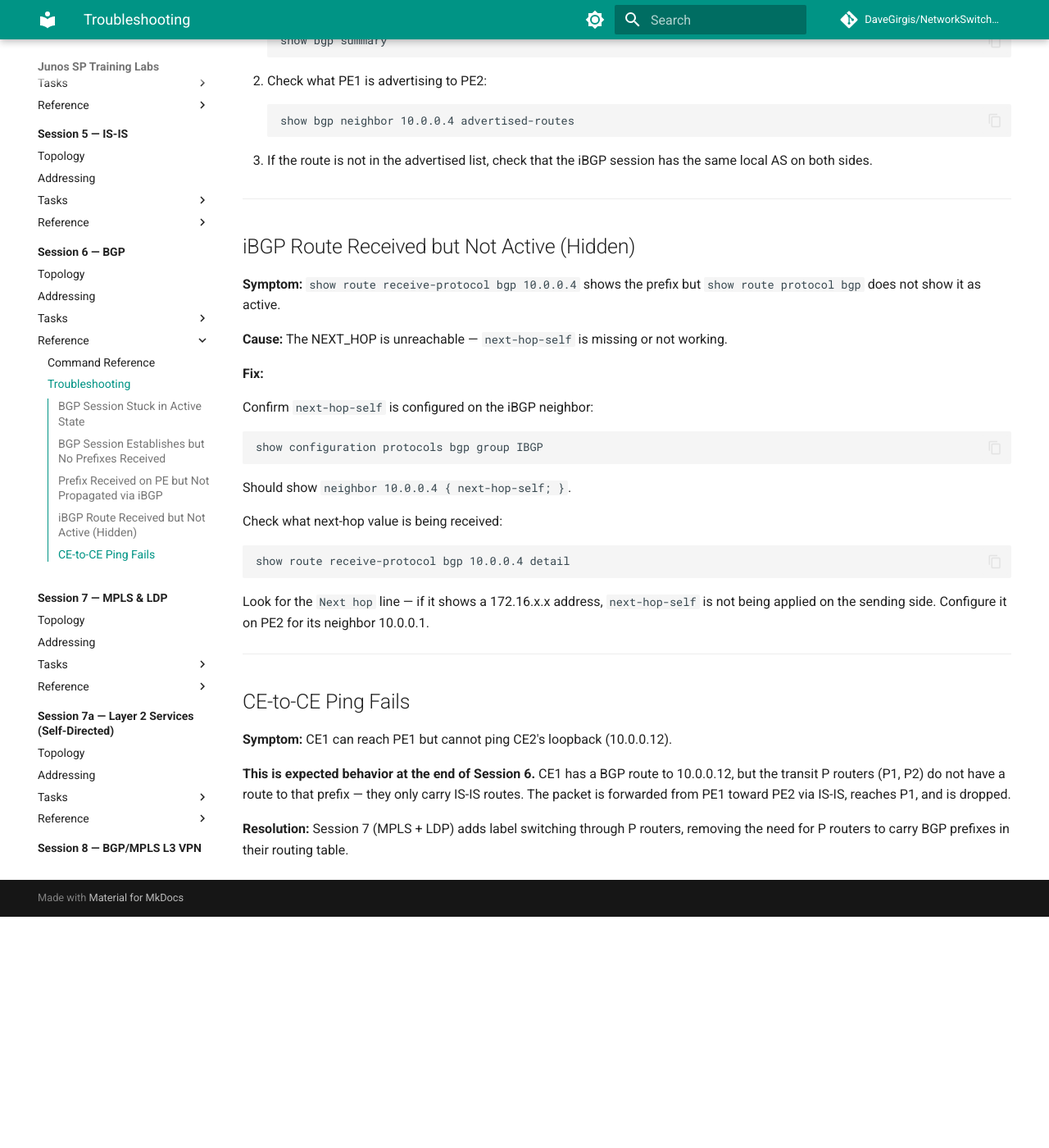
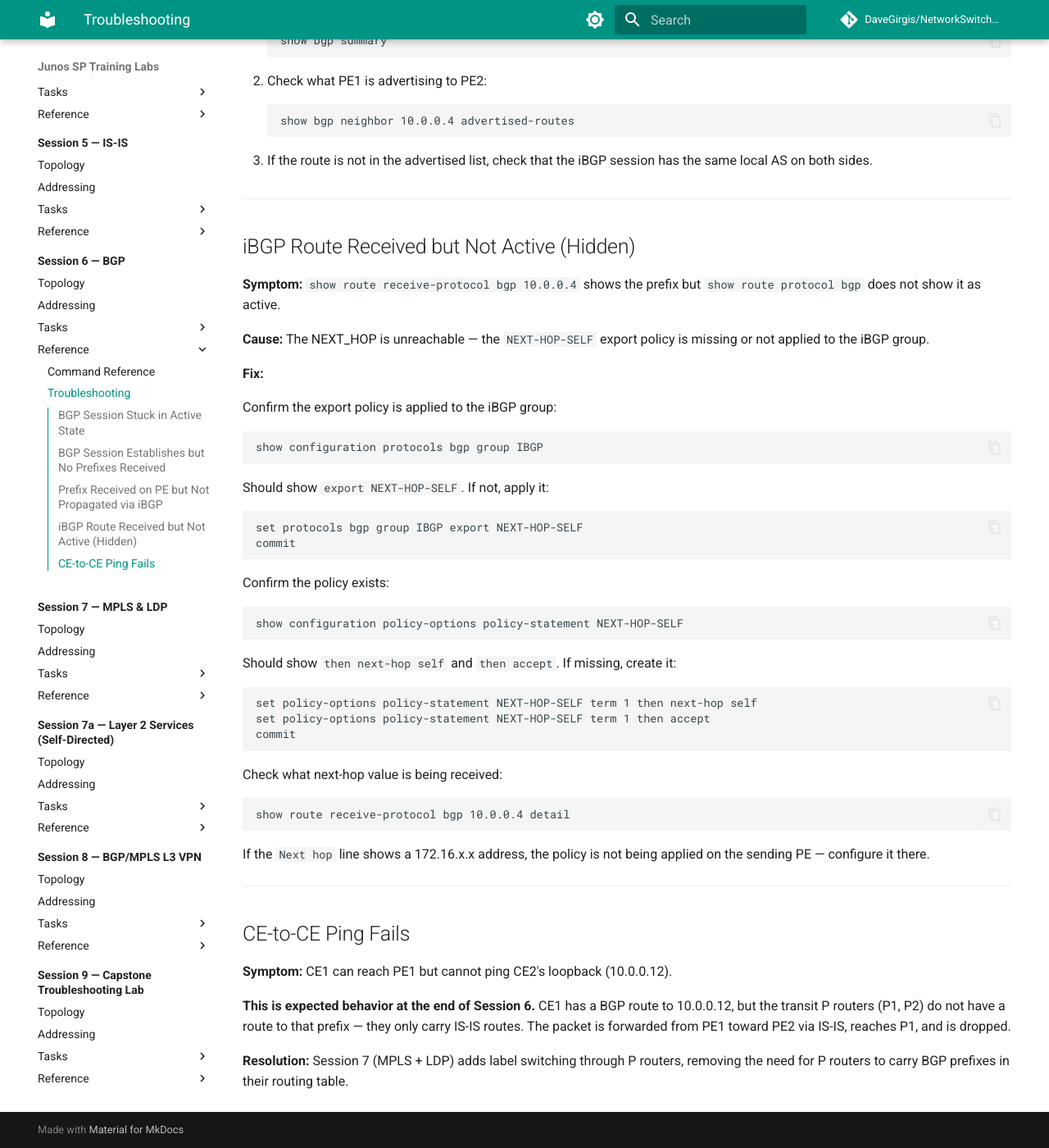
Before and after one commit to DaveGirgis/NetworkSwitchLab-JUNOS, an MkDocs documentation site: the page built from docs/session6/reference/troubleshooting.md, in a window 1280 px wide and 1400 px high, scrolled down 1811 px. Shown: the whole window at 82% size. Built offline with MkDocs 1.6.1 and Material for MkDocs 9.7.7, drawn with Linux system fonts in a browser that asks for light colours; comment, search, counter and statistics services are not loaded; before the commit the page ends 2929 px from its top, so only the background shows below that.

Commit message:
Fix Session 6: replace next-hop-self neighbor statement with policy approach
vMX 14.1 does not support next-hop-self as a direct BGP neighbor statement.
Replaced with NEXT-HOP-SELF routing policy (then next-hop self; then accept)
applied as an export policy on the IBGP group. Updated part2.md config steps,
troubleshooting guide fix procedure, and command reference table.

Co-Authored-By: Claude Sonnet 4.6 <noreply@anthropic.com>

````diff
--- a/docs/session6/reference/troubleshooting.md
+++ b/docs/session6/reference/troubleshooting.md
@@ -91,23 +91,39 @@ In Junos, BGP by default **does** re-advertise eBGP-learned routes to iBGP peers
 
 **Symptom:** `show route receive-protocol bgp 10.0.0.4` shows the prefix but `show route protocol bgp` does not show it as active.
 
-**Cause:** The NEXT_HOP is unreachable — `next-hop-self` is missing or not working.
+**Cause:** The NEXT_HOP is unreachable — the `NEXT-HOP-SELF` export policy is missing or not applied to the iBGP group.
 
 **Fix:**
 
-Confirm `next-hop-self` is configured on the iBGP neighbor:
+Confirm the export policy is applied to the iBGP group:
 ```junos
 show configuration protocols bgp group IBGP
 ```
 
-Should show `neighbor 10.0.0.4 { next-hop-self; }`.
+Should show `export NEXT-HOP-SELF`. If not, apply it:
+```junos
+set protocols bgp group IBGP export NEXT-HOP-SELF
+commit
+```
+
+Confirm the policy exists:
+```junos
+show configuration policy-options policy-statement NEXT-HOP-SELF
+```
+
+Should show `then next-hop self` and `then accept`. If missing, create it:
+```junos
+set policy-options policy-statement NEXT-HOP-SELF term 1 then next-hop self
+set policy-options policy-statement NEXT-HOP-SELF term 1 then accept
+commit
+```
 
 Check what next-hop value is being received:
 ```junos
 show route receive-protocol bgp 10.0.0.4 detail
 ```
 
-Look for the `Next hop` line — if it shows a 172.16.x.x address, `next-hop-self` is not being applied on the sending side. Configure it on PE2 for its neighbor 10.0.0.1.
+If the `Next hop` line shows a 172.16.x.x address, the policy is not being applied on the sending PE — configure it there.
 
 ---
 
````
Also changed, not shown: docs/session6/reference/commands.md (+2 -2 lines), docs/session6/tasks/part2.md (+10 -3 lines).
